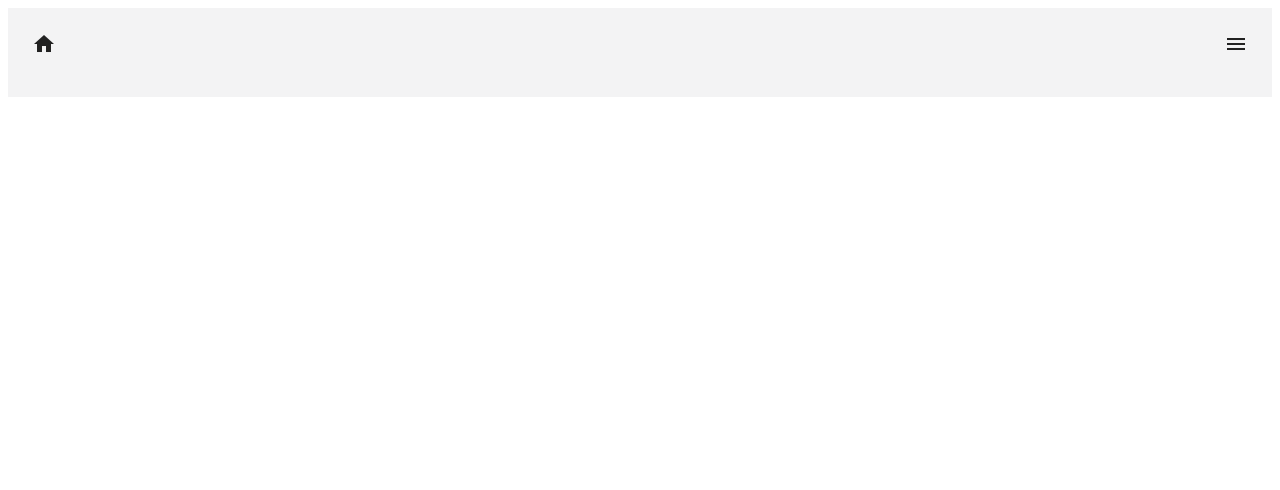
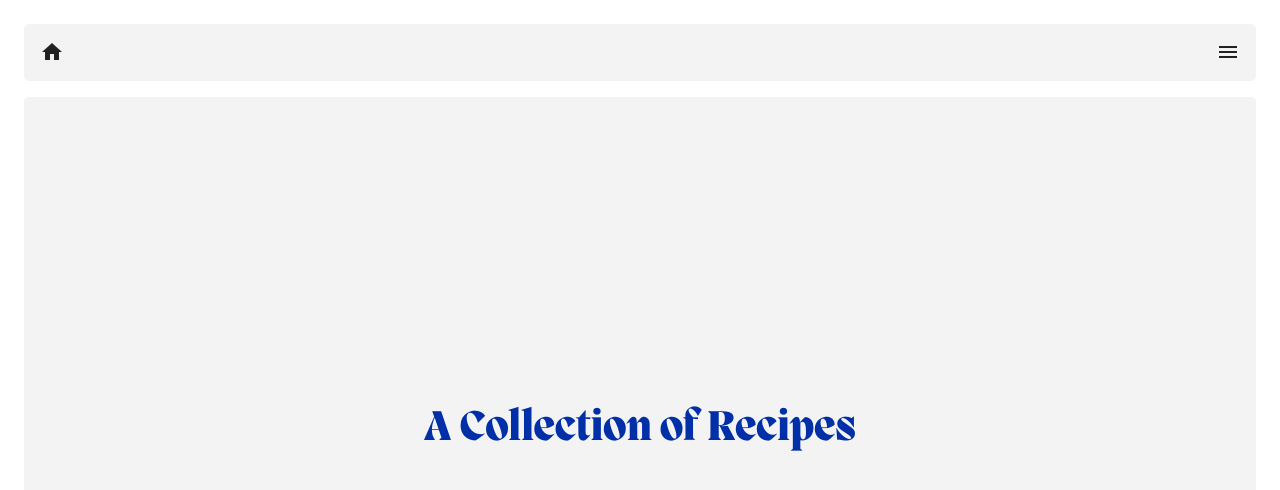
Before and after one commit to TatsutaScott/recipe_book, a Vue app: page / in a window 1280 px wide. Before the commit this address had no page. Shown: the top 490 px of the page. Built offline with nearby package versions, Linux system fonts and the light colour scheme.

Commit message:
added home view + updated styling

```diff
--- a/src/App.vue
+++ b/src/App.vue
@@ -1,8 +1,8 @@
 <template>
-  <div class="content">
     <nav_comp />
-    <RouterView></RouterView>
-  </div>
+    <main id="content">
+      <RouterView />
+    </main>
 </template>
 
 <script setup>
@@ -13,8 +13,12 @@ import nav_comp from './components/nav_comp.vue'
 @use '@/static/styles/global' as *;
 @use '@/static/styles/fonts.scss' as *;
 
-.content {
+#content{
+  margin: 0.5em;
   padding: 1em;
-  background-color: $color_bg;
+  background-color: $color-bg;
+  display: flex;
+  flex-direction: column;
+  border-radius: 5px;
 }
 </style>
--- a/src/components/ingredients_comp.vue
+++ b/src/components/ingredients_comp.vue
@@ -27,6 +27,7 @@ const props = defineProps({ingredients: { type: Array}});
 
 .ingredients_container{
   @include section;
+  width: 100%;
 }
 
 .ingredient{
--- a/src/components/nav_comp.vue
+++ b/src/components/nav_comp.vue
@@ -16,6 +16,10 @@
   width: auto;
   display: flex;
   justify-content: space-between;
+  background-color: $color_bg;
+  margin: 0.5em;
+  padding: 0.5em;
+  border-radius: 5px;
 }
 
 .link {
--- a/src/components/notes_comp.vue
+++ b/src/components/notes_comp.vue
@@ -19,6 +19,7 @@ const props = defineProps({notes: { type: Array}});
 #notes_container{
   @include section;
   @include column($gap:0.5em);
+  width: 100%;
 }
 
 .note_div{
@@ -27,6 +28,7 @@ const props = defineProps({notes: { type: Array}});
   justify-content:start;
   gap: 1em;
   padding: 0.25rem 0.25rem;
+    width: 100%;
 }
 
 .note_div:hover{
--- a/src/components/title_comp.vue
+++ b/src/components/title_comp.vue
@@ -59,7 +59,21 @@ const format_servings = (servings) => {
 }
 
 #name_container {
-  @include row($align: baseline);
+  @include row($justify:start, $align: baseline);
+  width: 100%;
+}
+
+#details_container {
+  @include row($justify: space-between);
+  @include border($top: true, $bottom: true);
+  width: 100%;
+  flex-wrap: wrap;
+  padding: 0.5em 0px;
+}
+
+#tags_container{
+  @include row;
+  width: 100%;
 }
 
 #source {
@@ -72,13 +86,5 @@ const format_servings = (servings) => {
   @include hover;
 }
 
-#details_container {
-  @include row($justify: space-between);
-  @include border($top: true, $bottom: true);
-  padding: 0.5em 0px;
-}
 
-#tags_container{
-  @include row;
-}
 </style>
--- a/src/router/index.js
+++ b/src/router/index.js
@@ -1,8 +1,11 @@
 import { createRouter, createWebHistory } from 'vue-router'
 
 import recipe_view from '@/views/recipe_view.vue'
-import TOC_view from '@/views/TOC.vue'
+import TOC_view from '@/views/TOC_view.vue'
+import home_view from '@/views/home_view.vue'
+
 const routes = [
+  { path: '/', component: home_view},
   { path: '/recipe/:slug', component: recipe_view },
   { path: '/TOC', component: TOC_view },
 ]
--- a/src/static/styles/global.scss
+++ b/src/static/styles/global.scss
@@ -111,3 +111,34 @@ h1, h2, h3, p {
   margin: 0;
   padding: 0;
 }
+
+html{
+  height: 100vh;
+  width: 100vw;
+}
+body{
+  padding: 0;
+  margin: 0;
+  box-sizing: border-box;
+
+}
+#app {
+  min-height: 100vh;
+  padding: 1em;
+  box-sizing: border-box;
+  display: flex;
+  flex-direction: column;
+}
+
+#app > *:last-child {
+  flex: 1;
+}
+*, *::before, *::after {
+  box-sizing: border-box;
+}
+
+/* 2) Prevent common “mystery overflow” */
+html, body {
+  width: 100%;
+  margin: 0;
+}
--- /dev/null
+++ b/src/views/home_view.vue
@@ -0,0 +1,20 @@
+<template>
+  <div id="title_container">
+    <h1 id="main_title" class="title">A Collection of Recipes</h1>
+  </div>
+</template>
+
+<style lang="scss">
+@use '@/static/styles/global' as *;
+@use '@/static/styles/fonts.scss' as *;
+
+#main_title{
+  text-align: center;
+}
+#title_container{
+  flex: 1;
+  display: flex;
+  align-items: center;
+  justify-content: center;
+}
+</style>
```
Also changed, not shown: src/views/TOC_view.vue (renamed from src/views/TOC.vue).
